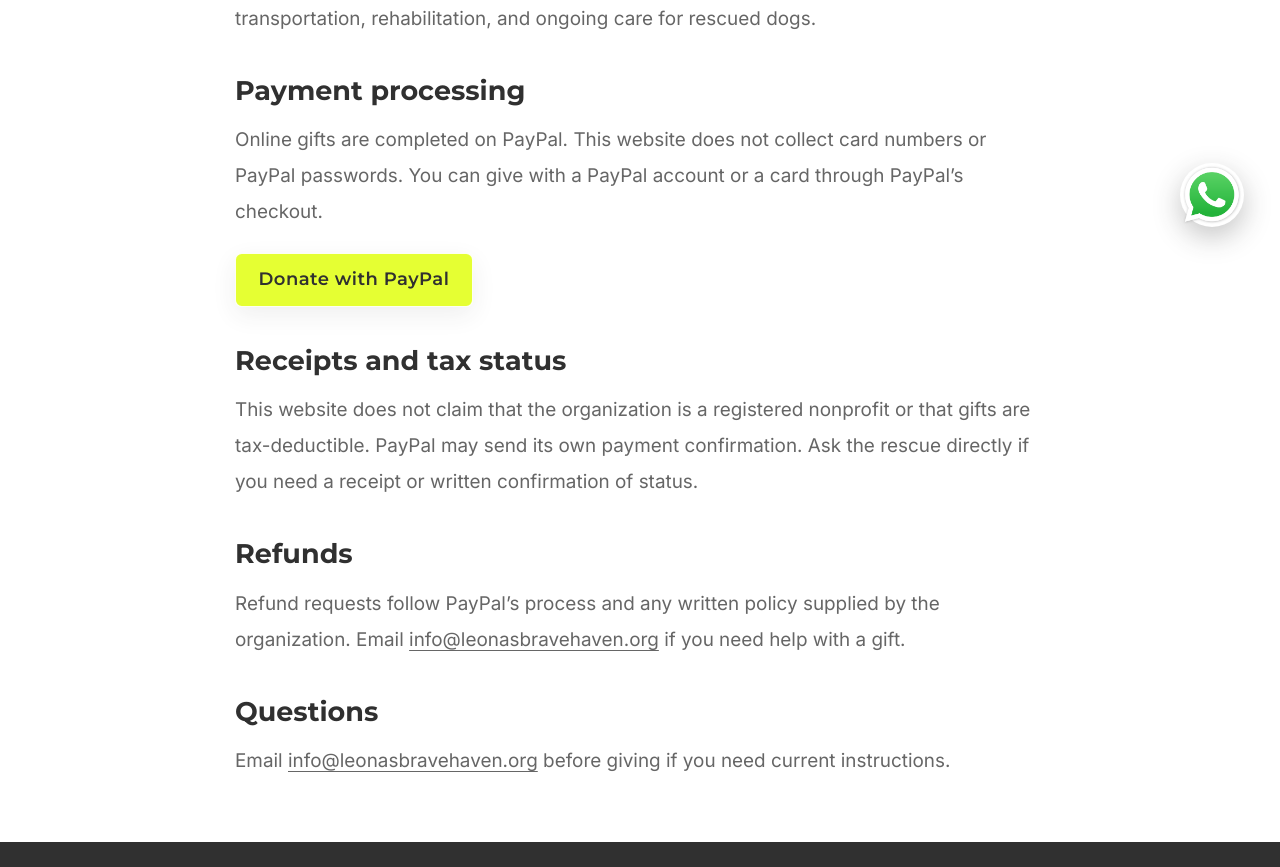
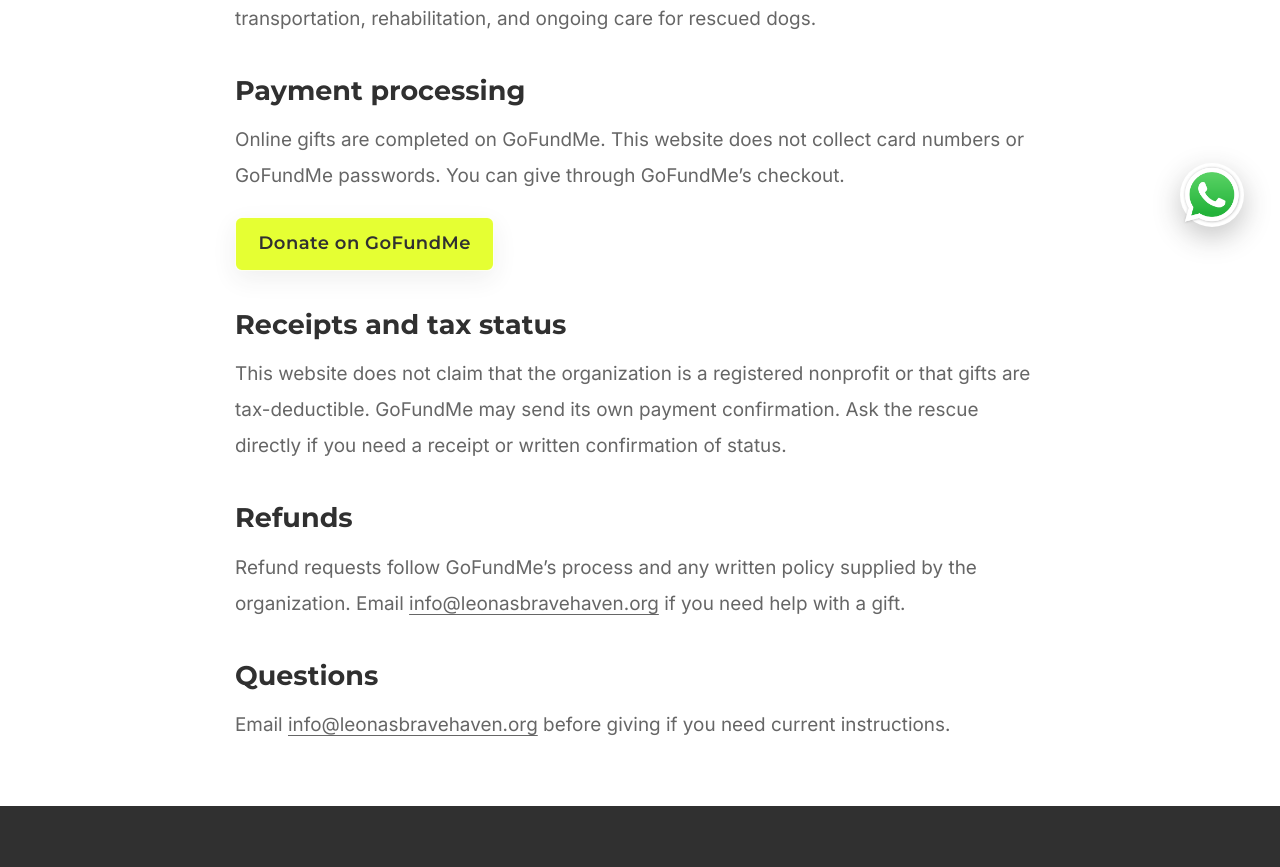
Before and after one commit to tifie-hub/Leona-s-Brave-Haven, a Next.js app: page /donation-policy in a window 1280 px wide. Shown: the part 540-1407 px from the top of the page. Built offline with nearby package versions, Linux system fonts and the light colour scheme; no server answers.

Commit message:
Point every Donate button to the GoFundMe campaign.
Co-authored-by: Cursor <cursoragent@cursor.com>

```diff
--- a/next.config.ts
+++ b/next.config.ts
@@ -8,8 +8,8 @@ const nextConfig: NextConfig = {
     return [
       {
         source: "/donate",
-        destination: "https://www.paypal.com/donate/?hosted_button_id=WUJNEJFPJ3RCG",
-        permanent: true,
+        destination: "https://gofund.me/04b5d2fb0",
+        permanent: false,
       },
       {
         source: "/events",
--- a/src/app/donation-policy/page.tsx
+++ b/src/app/donation-policy/page.tsx
@@ -6,7 +6,7 @@ import { site } from "@/lib/site";
 export const metadata: Metadata = {
   title: "Donation Policy",
   description:
-    "How donations to Leona’s Brave Haven are handled through PayPal, and what this website does not claim.",
+    "How donations to Leona’s Brave Haven are handled through GoFundMe, and what this website does not claim.",
 };
 
 export default function DonationPolicyPage() {
@@ -15,7 +15,7 @@ export default function DonationPolicyPage() {
       <PageHero
         eyebrow="Policies"
         title="Donation policy"
-        intro="Gifts to Leona’s Brave Haven are processed securely through PayPal."
+        intro="Gifts to Leona’s Brave Haven are processed through GoFundMe."
       />
       <section className="mx-auto w-full max-w-3xl space-y-8 px-4 py-14 leading-8 text-muted sm:px-6">
         <div>
@@ -33,12 +33,12 @@ export default function DonationPolicyPage() {
             Payment processing
           </h2>
           <p className="mt-3">
-            Online gifts are completed on PayPal. This website does not collect
-            card numbers or PayPal passwords. You can give with a PayPal account
-            or a card through PayPal’s checkout.
+            Online gifts are completed on GoFundMe. This website does not collect
+            card numbers or GoFundMe passwords. You can give through GoFundMe’s
+            checkout.
           </p>
           <div className="mt-5">
-            <PayPalDonate label="Donate with PayPal" />
+            <PayPalDonate label="Donate on GoFundMe" />
           </div>
         </div>
         <div>
@@ -47,7 +47,7 @@ export default function DonationPolicyPage() {
           </h2>
           <p className="mt-3">
             This website does not claim that the organization is a registered
-            nonprofit or that gifts are tax-deductible. PayPal may send its own
+            nonprofit or that gifts are tax-deductible. GoFundMe may send its own
             payment confirmation. Ask the rescue directly if you need a receipt
             or written confirmation of status.
           </p>
@@ -57,7 +57,7 @@ export default function DonationPolicyPage() {
             Refunds
           </h2>
           <p className="mt-3">
-            Refund requests follow PayPal’s process and any written policy
+            Refund requests follow GoFundMe’s process and any written policy
             supplied by the organization. Email{" "}
             <a className="underline underline-offset-4" href={`mailto:${site.email}`}>
               {site.email}
--- a/src/app/faq/page.tsx
+++ b/src/app/faq/page.tsx
@@ -19,7 +19,7 @@ const faqs = [
   },
   {
     q: "How do donations help?",
-    a: "Donations support food and shelter, emergency veterinary care, rescue transportation, rehabilitation, and ongoing care while dogs wait for a home. Use the Donate button to give securely through PayPal. Specific dollar-to-treatment claims are not made unless they can be verified.",
+    a: "Donations support food and shelter, emergency veterinary care, rescue transportation, rehabilitation, and ongoing care while dogs wait for a home. Use the Donate button to give through GoFundMe. Specific dollar-to-treatment claims are not made unless they can be verified.",
   },
   {
     q: "Are donations tax-deductible?",
--- a/src/app/page.tsx
+++ b/src/app/page.tsx
@@ -3,7 +3,7 @@ import { Button } from "@/components/Button";
 import { DogCard } from "@/components/DogCard";
 import { Section } from "@/components/Section";
 import { featuredDogs, featuredStories, getDog } from "@/lib/dogs";
-import { PayPalDonate, PayPalDonateForm } from "@/components/PayPalDonate";
+import { PayPalDonate } from "@/components/PayPalDonate";
 import { YouTubeEmbed } from "@/components/YouTubeEmbed";
 import { donationCategories, site } from "@/lib/site";
 
@@ -210,13 +210,13 @@ export default function HomePage() {
           ))}
         </div>
         <div className="mt-10 rounded-xl bg-white p-8 text-center shadow-[0_8px_24px_rgba(48,48,48,0.06)]">
-          <h3 className="font-heading text-2xl font-bold">Donate with PayPal</h3>
+          <h3 className="font-heading text-2xl font-bold">Donate on GoFundMe</h3>
           <p className="mx-auto mt-3 max-w-xl leading-7 text-muted">
-            Gifts go through PayPal’s secure checkout. You can donate with a
-            PayPal account or a card.
+            Gifts go through GoFundMe’s checkout. This website does not collect
+            card numbers.
           </p>
           <div className="mt-6 flex justify-center">
-            <PayPalDonateForm label="Donate to Save a Dog" />
+            <PayPalDonate label="Donate to Save a Dog" size="lg" />
           </div>
         </div>
       </Section>
--- a/src/app/privacy/page.tsx
+++ b/src/app/privacy/page.tsx
@@ -37,7 +37,7 @@ export default function PrivacyPage() {
             Contact and application forms may collect your name, email address,
             phone number, city, household notes, and the message you choose to
             send. A hidden field is used only to discourage automated spam.
-            Donations are completed on PayPal, not on a form on this website.
+            Donations are completed on GoFundMe, not on a form on this website.
           </p>
         </div>
         <div>
@@ -47,7 +47,7 @@ export default function PrivacyPage() {
           <p className="mt-3">
             Submitted information is used to respond to inquiries and review
             foster, volunteer, or adoption interest. It is not sold. Card
-            numbers should never be entered on these forms. PayPal handles
+            numbers should never be entered on these forms. GoFundMe handles
             donation payments on its own site.
           </p>
         </div>
@@ -57,7 +57,7 @@ export default function PrivacyPage() {
           </h2>
           <p className="mt-3">
             Form submissions are sent to {site.email}. Copies may also be stored
-            as files on the website host so they are not lost. Hosting, PayPal,
+            as files on the website host so they are not lost. Hosting, GoFundMe,
             and email providers will have access only as needed to operate those
             services.
           </p>
--- a/src/components/PayPalDonate.tsx
+++ b/src/components/PayPalDonate.tsx
@@ -10,7 +10,7 @@ type PayPalDonateProps = {
 };
 
 export function PayPalDonate({
-  label = "Donate with PayPal",
+  label = "Donate on GoFundMe",
   size = "md",
   variant = "primary",
   className,
@@ -28,20 +28,3 @@ export function PayPalDonate({
     </Button>
   );
 }
-
-export function PayPalDonateForm({
-  label = "Donate with PayPal",
-  size = "lg",
-}: {
-  label?: string;
-  size?: "md" | "lg";
-}) {
-  return (
-    <form action="https://www.paypal.com/donate" method="post" target="_blank">
-      <input type="hidden" name="hosted_button_id" value={site.paypalHostedButtonId} />
-      <Button type="submit" size={size}>
-        {label}
-      </Button>
-    </form>
-  );
-}
--- a/src/lib/site.ts
+++ b/src/lib/site.ts
@@ -17,8 +17,7 @@ export const site = {
   description:
     "Leona’s Brave Haven rescues abandoned and injured dogs across Florida, providing urgent care, rehabilitation, and safe shelter. More than 300 dogs have been saved, and more lives still need help.",
   url: process.env.NEXT_PUBLIC_SITE_URL ?? "http://localhost:3000",
-  paypalHostedButtonId: "WUJNEJFPJ3RCG",
-  donateUrl: "https://www.paypal.com/donate/?hosted_button_id=WUJNEJFPJ3RCG",
+  donateUrl: "https://gofund.me/04b5d2fb0",
   youtubeUrl: "https://www.youtube.com/@leonabravehaven",
   youtubeChannelId: "UCqegNAo2TN2N5S4sVq_ADWQ",
   youtubeLatestVideoId: "tBygQvb5Q7I",
```
Also changed, not shown: 1 other file (tests, documents, lock files or other folders).
